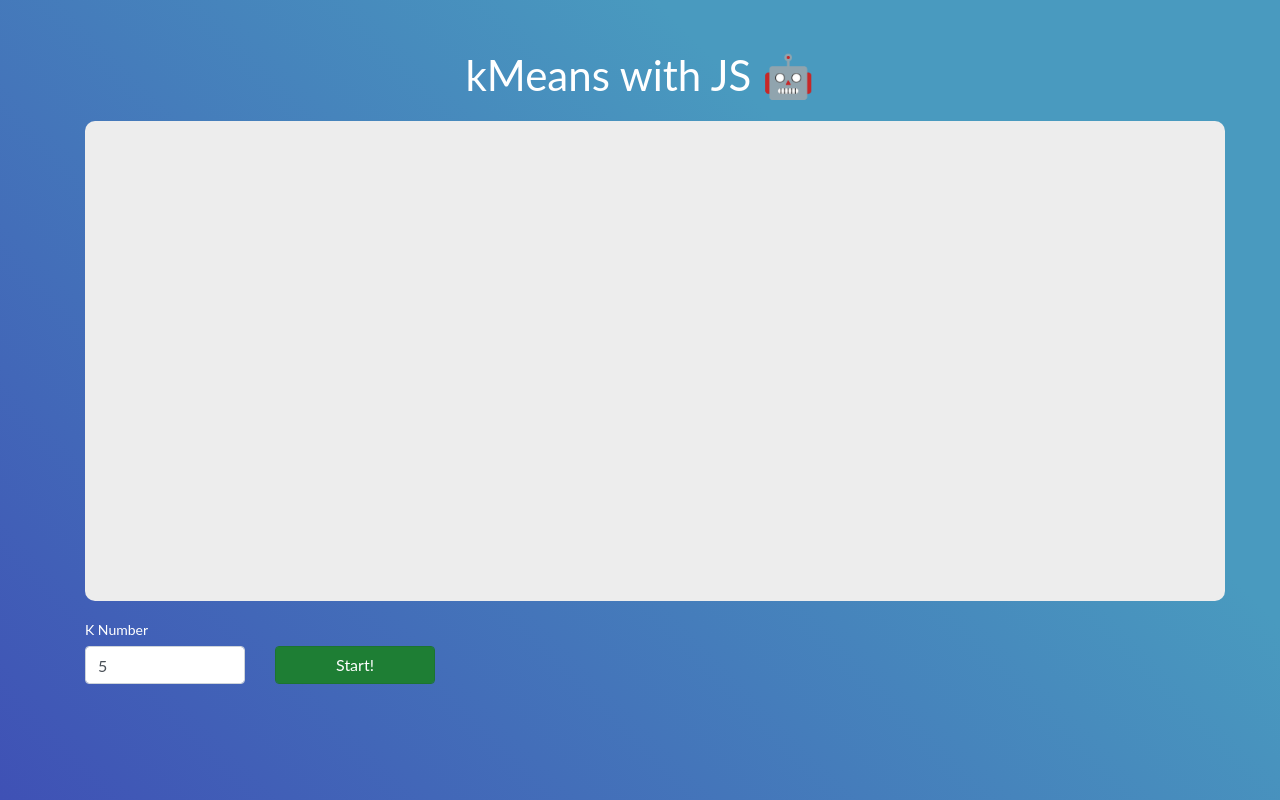
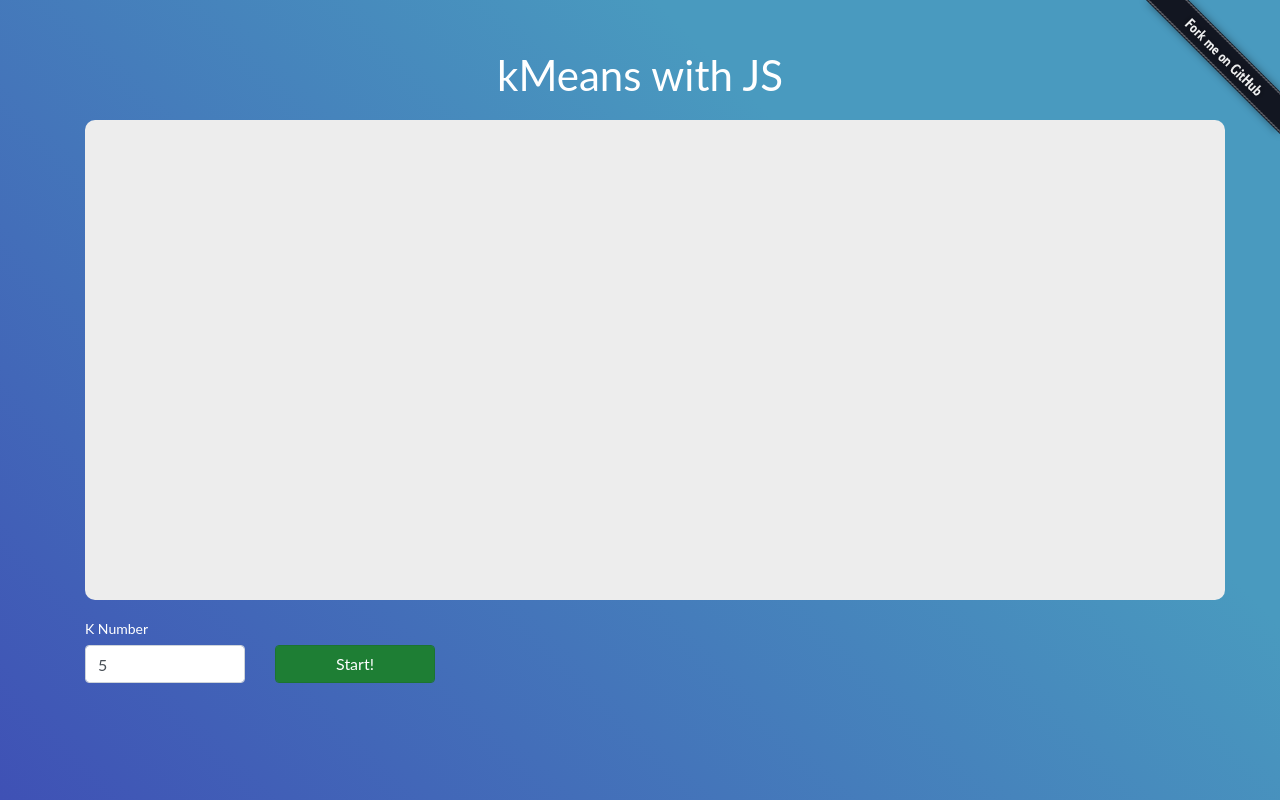
Before and after one commit to denidiasjr/kmeans-with-js, a plain HTML site: page index.html in a window 1280 px wide. Drawn offline with Linux system fonts and the light colour scheme.

Commit message:
Add fork me on github

```diff
--- a/index.html
+++ b/index.html
@@ -8,9 +8,12 @@
 
 <body>
 
+  <!-- Fork me-->
+  <a href="https://github.com/denidiasjr/kmeans-with-js"><img style="position: absolute; top: 0; right: 0; border: 0;" src="img/forkme.png" alt="Fork me on GitHub"></a>
+
   <div class="container">
 
-    <div class="titulo">kMeans with JS 🤖</div>
+    <div class="titulo">kMeans with JS</div>
 
     <div class="row">
       <div class="col-md-12 div-canvas-kmeans">
```
Also changed, not shown: img/forkme.png (added).
